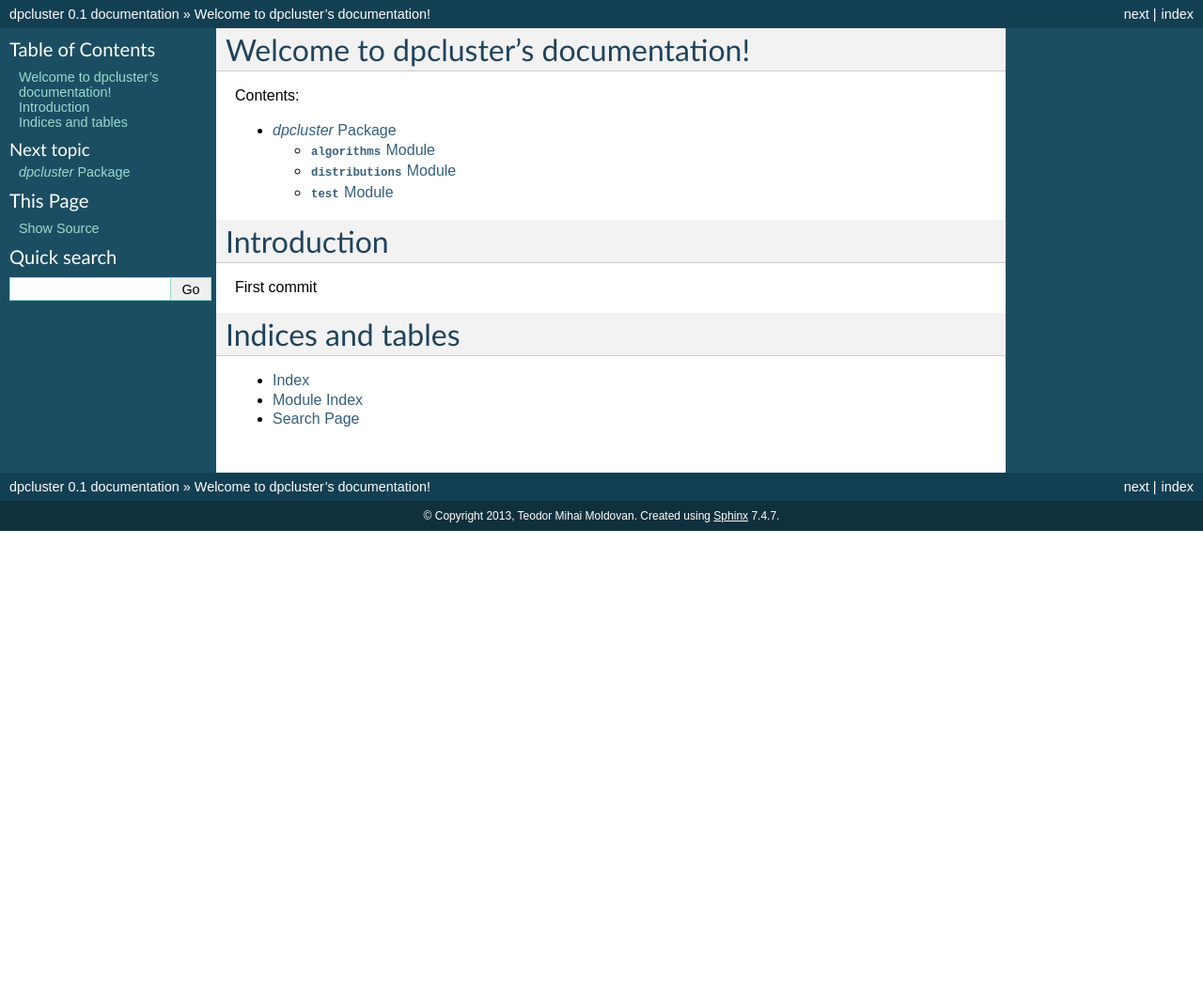
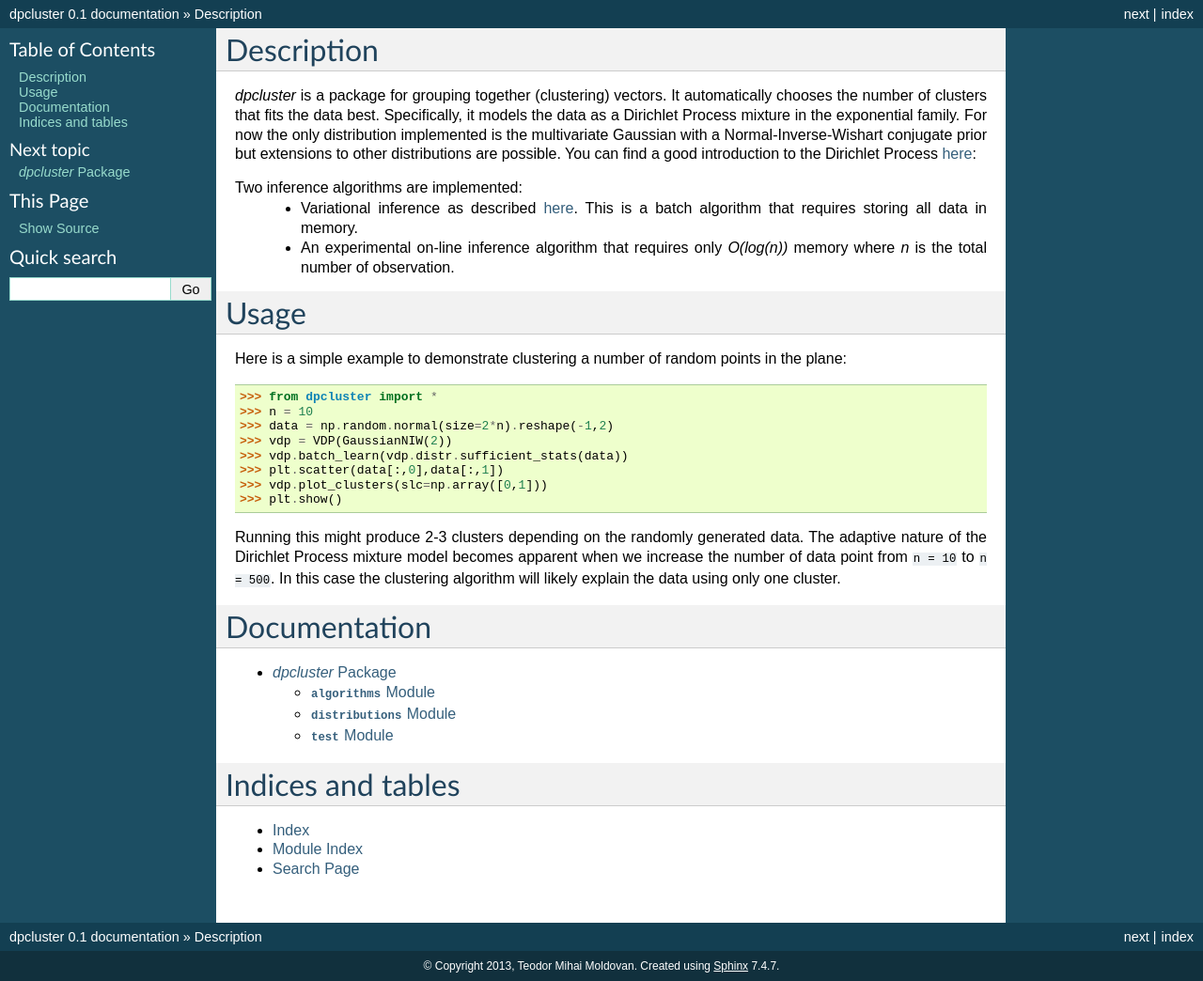
Before and after one commit to teodor-moldovan/dpcluster, a Sphinx documentation site: the page built from docs/index.rst, in a window 1280 px wide. Shown: the whole page at 94% size. Built offline with Sphinx 7.4.7, drawn with Linux system fonts in a browser that asks for light colours; before the commit the page ends 900 px from its top, so only the background shows below that.

Commit message:
some details in readme file

```diff
--- a/README.rst
+++ b/README.rst
@@ -1,2 +1,24 @@
+Description
+===========
 
-First commit
+`dpcluster` is a package for grouping together (clustering) vectors. It automatically chooses the number of clusters that fits the data best. Specifically, it models the data as a Dirichlet Process mixture in the exponential family. For now the only distribution implemented is the multivariate Gaussian with a Normal-Inverse-Wishart conjugate prior but extensions to other distributions are possible. You can find a good introduction to the Dirichlet Process `here <http://www.gatsby.ucl.ac.uk/~ywteh/research/npbayes/dp.pdf>`_:
+
+Two inference algorithms are implemented:
+ - Variational inference as described `here <http://ba.stat.cmu.edu/journal/2006/vol01/issue01/blei.pdf>`_. This is a batch algorithm that requires storing all data in memory.
+ - An experimental on-line inference algorithm that requires only `O(log(n))` memory where `n` is the total number of observation.
+
+Usage
+=====
+
+Here is a simple example to demonstrate clustering a number of random points in the plane::
+
+    >>> from dpcluster import *
+    >>> n = 10
+    >>> data = np.random.normal(size=2*n).reshape(-1,2)
+    >>> vdp = VDP(GaussianNIW(2))
+    >>> vdp.batch_learn(vdp.distr.sufficient_stats(data))
+    >>> plt.scatter(data[:,0],data[:,1])
+    >>> vdp.plot_clusters(slc=np.array([0,1]))
+    >>> plt.show()
+
+Running this might produce 2-3 clusters depending on the randomly generated data. The adaptive nature of the Dirichlet Process mixture model becomes apparent when we increase the number of data point from ``n = 10`` to ``n = 500``. In this case the clustering algorithm will likely explain the data using only one cluster.
--- a/docs/index.rst
+++ b/docs/index.rst
@@ -3,18 +3,14 @@
    You can adapt this file completely to your liking, but it should at least
    contain the root `toctree` directive.
 
-Welcome to dpcluster's documentation!
+.. include:: ../README.rst
+
+Documentation
 =====================================
-Contents:
-
 .. toctree::
    :maxdepth: 4
 
    dpcluster
-
-Introduction
-================
-.. include:: ../README.rst
 
 Indices and tables
 ==================
--- a/setup.py
+++ b/setup.py
@@ -6,7 +6,7 @@ def readme():
 
 setup(name='dpcluster',
       version='0.1',
-      description='Dirichlet Process clustering',
+      description='`dpcluster` is a package for grouping together (clustering) vectors. It automatically chooses the number of clusters that fits the data best based on the underlying Dirichlet Process mixture model.',
       long_description=readme(),
       url='https://bitbucket.org/moldovan/dpcluster',
       author='Teodor Mihai Moldovan',
```
Also changed, not shown: 1 other file.
